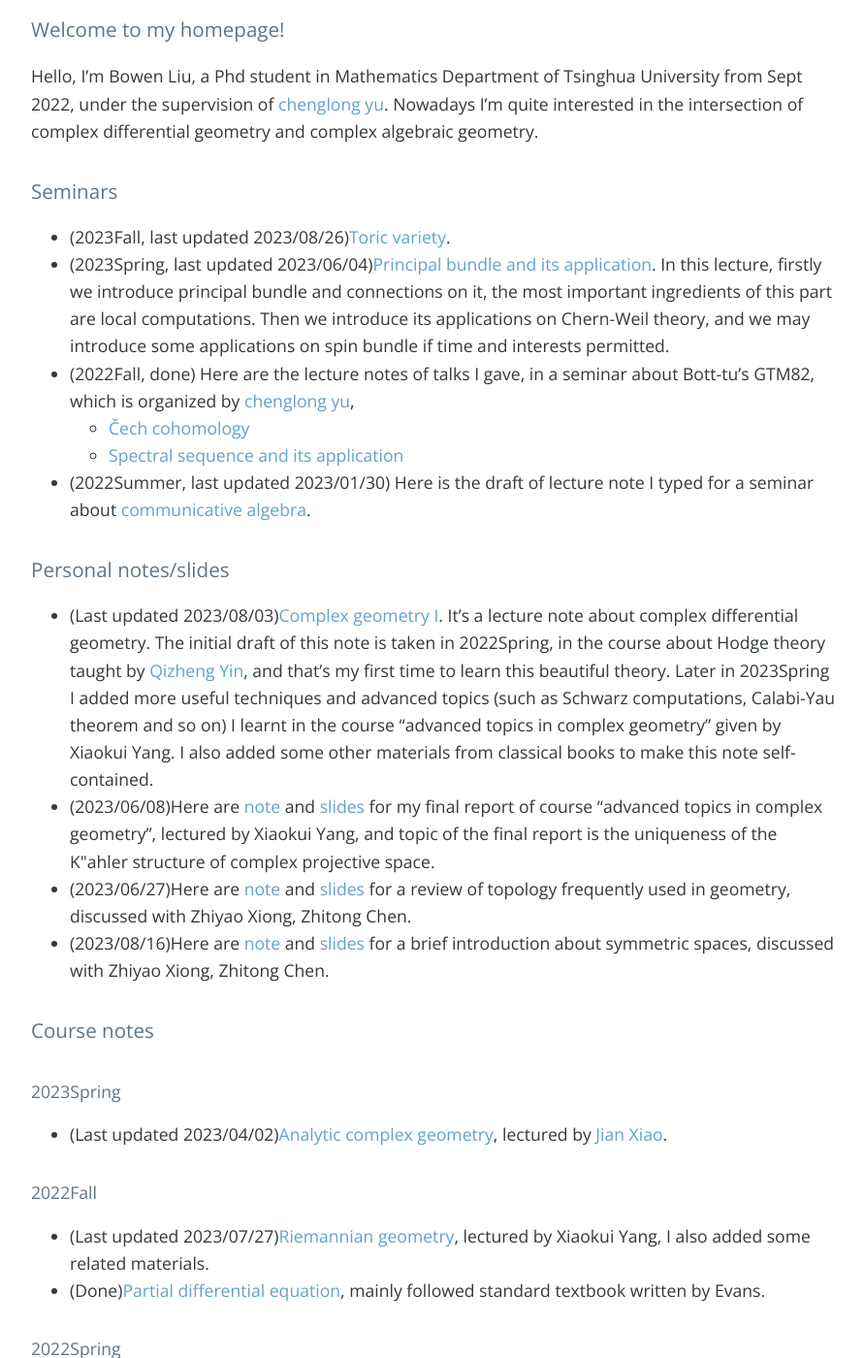
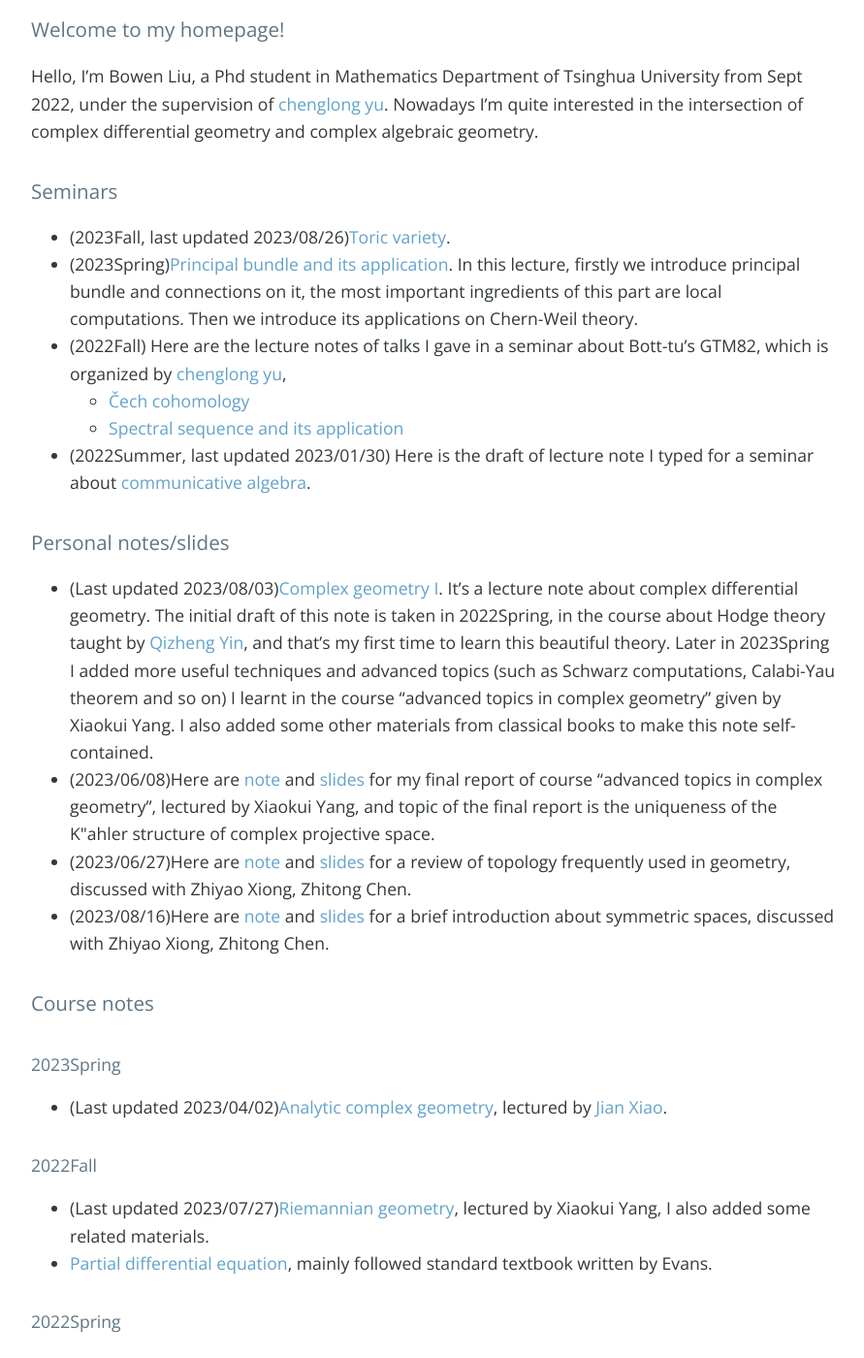
Before and after one commit to bowenl-math/bowenl-math.github.io, a Jekyll site: the page built from index.md, in a window 1280 px wide and 1400 px high, scrolled down 329 px. Shown: the whole window at 97% size, without its empty margins (192-1083 px from the left). Built offline with Jekyll 4.4.1, drawn with Linux system fonts in a browser that asks for light colours; nearby versions of some CDN libraries; our own code applies the rules of GitHub Pages for plain Markdown files; the list of posts is cut into pages by our own code; comment, search, counter and statistics services are not loaded; some of the changed text lies outside the part shown.

Commit message:
update principal bundle

```diff
--- a/index.md
+++ b/index.md
@@ -4,8 +4,8 @@ Hello, I'm Bowen Liu, a Phd student in Mathematics Department of Tsinghua Univer
 
 ### Seminars
 * (2023Fall, last updated 2023/08/26)[Toric variety](notes/2023Fall/toric_variety.pdf).
-* (2023Spring, last updated 2023/06/04)[Principal bundle and its application](notes/2023Spring/geometry_of_principal_bundle.pdf). In this lecture, firstly we introduce principal bundle and connections on it, the most important ingredients of this part are local computations. Then we introduce its applications on Chern-Weil theory, and we may introduce some applications on spin bundle if time and interests permitted.
-* (2022Fall, done) Here are the lecture notes of talks I gave, in a seminar about Bott-tu's GTM82, which is organized by [chenglong yu](https://chenglongyu.github.io/),
+* (2023Spring)[Principal bundle and its application](notes/2023Spring/geometry_of_principal_bundle.pdf). In this lecture, firstly we introduce principal bundle and connections on it, the most important ingredients of this part are local computations. Then we introduce its applications on Chern-Weil theory.
+* (2022Fall) Here are the lecture notes of talks I gave in a seminar about Bott-tu's GTM82, which is organized by [chenglong yu](https://chenglongyu.github.io/),
    - [Čech cohomology](notes/2022Fall/Cech_cohomology.pdf)
    - [Spectral sequence and its application](notes/2022Fall/Spectral_sequence.pdf)
  * (2022Summer, last updated 2023/01/30) Here is the draft of lecture note I typed for a seminar about [communicative algebra](notes/2022Summer/note_for_communicative_algebra.pdf).
@@ -24,22 +24,22 @@ Hello, I'm Bowen Liu, a Phd student in Mathematics Department of Tsinghua Univer
 
 #### 2022Fall
 * (Last updated 2023/07/27)[Riemannian geometry](notes/2022Fall/Riemannian_geometry.pdf), lectured by Xiaokui Yang, I also added some related materials.
-* (Done)[Partial differential equation](notes/2022Fall/pde.pdf), mainly followed standard textbook written by Evans.
+* [Partial differential equation](notes/2022Fall/pde.pdf), mainly followed standard textbook written by Evans.
 
 #### 2022Spring
 Here are some notes I typed during my study in enhanced program of BICMR in Peking University.
-* (Done)[Representation theory](notes/notes for enhanced program of BICMR/Representation_theory.pdf), lectured by Emanuel Scheidegger.
-* (Done)[Riemann surface](notes/notes for enhanced program of BICMR/Riemann_surface.pdf), lectured by Xiaobo Liu.
-* (Done)[Homology theory](notes/notes for enhanced program of BICMR/homology.pdf), lectured by Huabing Ge.
+* [Representation theory](notes/notes for enhanced program of BICMR/Representation_theory.pdf), lectured by Emanuel Scheidegger.
+* [Riemann surface](notes/notes for enhanced program of BICMR/Riemann_surface.pdf), lectured by Xiaobo Liu.
+* [Homology theory](notes/notes for enhanced program of BICMR/homology.pdf), lectured by Huabing Ge.
 
 
 ### TA
 * (2023Fall)Algebra1
 * (2023Spring)
    - (last updated 2023/08/18)Lecture note of [Algebra-2H](notes/2023Spring/Algebra2-H.pdf), Shihao Wang also made a contribution to the Chapter11 of this note.
-   - (done)[Solutions to homework1/3/5/7](notes/2023Spring/Solutions(1_3_5_7).pdf)
-   - (done)[Solutions to homework9/11/13](notes/2023Spring/Solutions(9_11_13).pdf)
-* (2022Fall, done)Part solutions to homework of [Abstract algebra](notes/2022Fall/Sol_to_abstract_algebra.pdf)
+   - [Solutions to homework1/3/5/7](notes/2023Spring/Solutions(1_3_5_7).pdf)
+   - [Solutions to homework9/11/13](notes/2023Spring/Solutions(9_11_13).pdf)
+* (2022Fall)Part solutions to homework of [Abstract algebra](notes/2022Fall/Sol_to_abstract_algebra.pdf)
 * (2022Fall, last updated 2023/01/23)Lecture note of [Algebra1-H](notes/2022Fall/Algebra1-H.pdf)
 * (2022Spring, last updated 2023/02/13)Lecture note of [Algebra0](notes/2023Spring/Algebra0.pdf)
 
```
Also changed, not shown: 2 other files.
